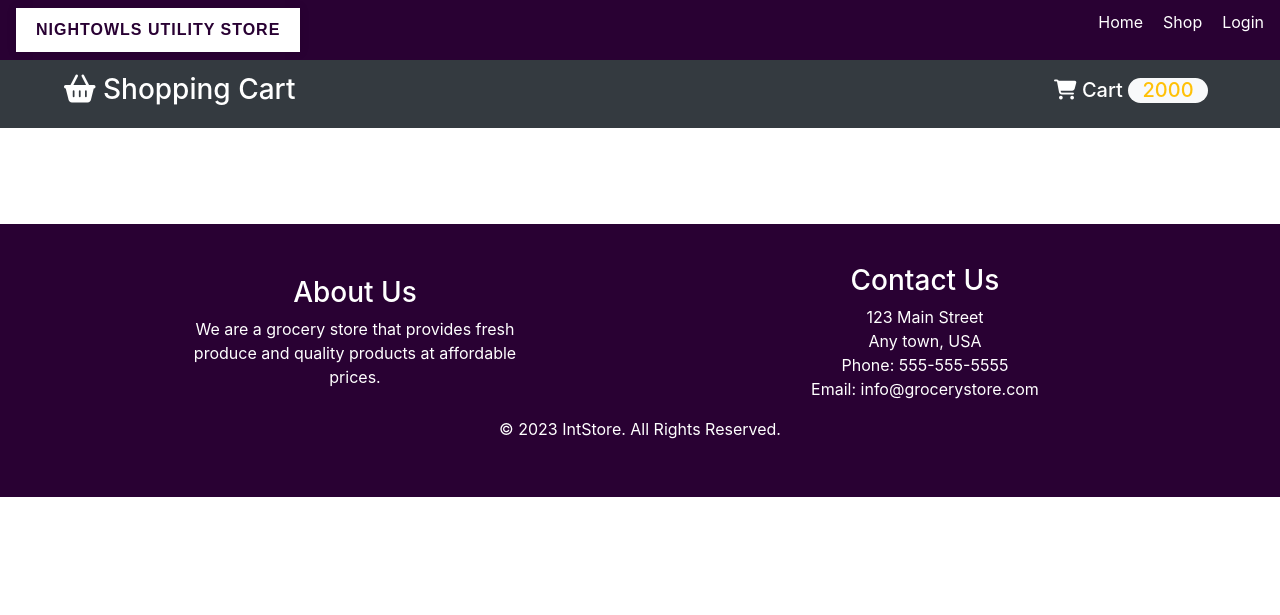
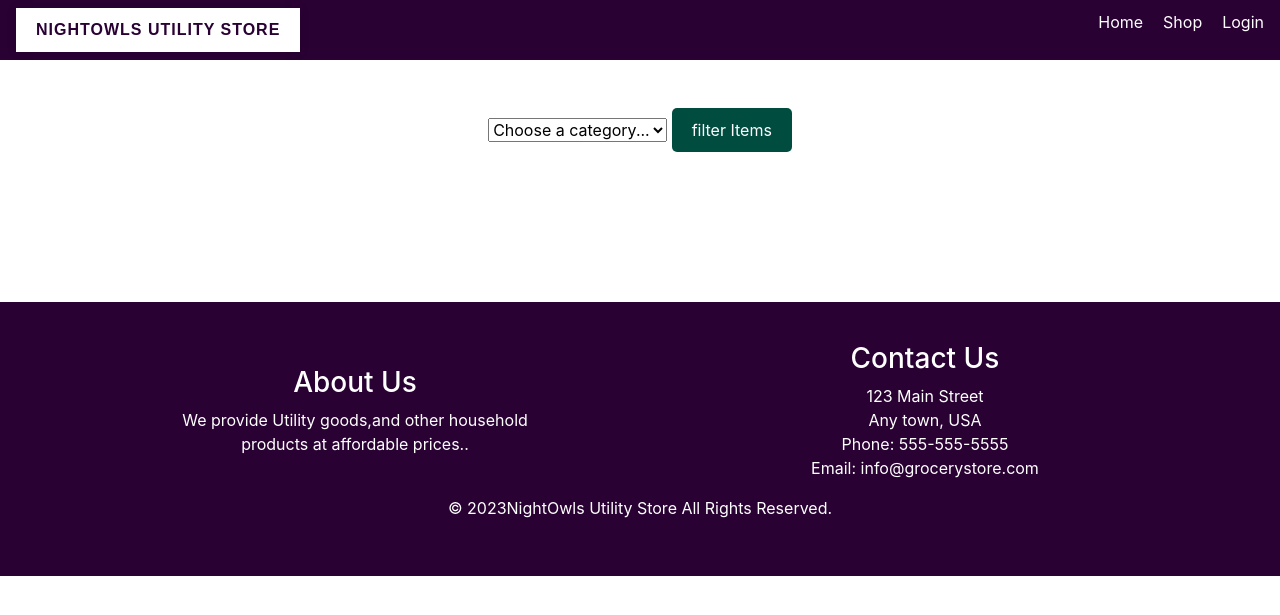
Before and after one commit to AfkRohan/PHP-Project, a PHP site: page /shop.php in a window 1280 px wide. Shown: the top 615 px of the page. Run offline with PHP 8.4, Linux system fonts and the light colour scheme; data that the repository does not hold is empty.

Commit message:
Filter created

```diff
--- a/PHP/header.php
+++ /dev/null
@@ -1,51 +0,0 @@
-
-<header id="header">
-    <nav class="navbar navbar-expand-lg navbar-dark bg-dark">
-        <a href="shop.php" class="navbar-brand">
-            <h3 class="px-5">
-                <i class="fas fa-shopping-basket"></i> Shopping Cart
-            </h3>
-        </a>
-        <button class="navbar-toggler"
-                type="button"
-                data-toggle="collapse"
-                data-target = "#navbarNavAltMarkup"
-                aria-controls="navbarNavAltMarkup"
-                aria-expanded="false"
-                aria-label="Toggle navigation"
-        >
-            <span class="navbar-toggler-icon"></span>
-        </button>
-
-        <div class="collapse navbar-collapse" id="navbarNavAltMarkup">
-            <div class="mr-auto"></div>
-            <div class="navbar-nav">
-                <a href="cart.php" class="nav-item nav-link active">
-                    <h5 class="px-5 cart">
-                        <i class="fas fa-shopping-cart"></i> Cart
-                        <?php
-
-                        if (isset($_SESSION['cart'])){
-                            echo("Cart Set ");
-//                        } else {
-//                            echo("Cart not Set ");
-//                        }
-                            echo($_SESSION['cart']);
-//                            $count = count($_SESSION['cart']);
-//                            if(is_array($value) || is_countable($value)){
-//                                $count = count($value);
-//                            }
-                            echo "<span id=\"cart_count\" class=\"text-warning bg-light\">10</span>";
-//                            echo "<span id=\"cart_count\" class=\"text-warning bg-light\">$count</span>";
-                        }else{
-                            echo "<span id=\"cart_count\" class=\"text-warning bg-light\">2000</span>";
-                        }
-
-                        ?>
-                    </h5>
-                </a>
-            </div>
-        </div>
-
-    </nav>
-</header>
--- a/checkout.php
+++ b/checkout.php
@@ -40,7 +40,7 @@
             redirectIfNotLoggedIn();
 
             //$errors=[];
-            global $pdo;
+
             $ProductAddedBy = "Admin";
 
             // Autofilling logged in customer's info
@@ -146,7 +146,7 @@
             <div class="row">
               <div class="col-md-4">
                 <h3>About Us</h3>
-                <p>We are a grocery store that provides fresh produce and quality products at affordable prices.</p>
+                <p>We provide Utility goods,and other household products at affordable prices..</p>
               </div>
               <div class="col-md-4">
                 <h3>Contact Us</h3>
@@ -156,7 +156,7 @@
           </div>
           <div class="footer-bottom">
             <div class="container">
-              <p>&copy; 2023 IntStore. All Rights Reserved.</p>
+              <p>&copy; 2023NightOwls Utility Store All Rights Reserved.</p>
             </div>
           </div>
         </footer>
--- a/login.php
+++ b/login.php
@@ -95,7 +95,7 @@
             <div class="row">
               <div class="col-md-4">
                 <h3>About Us</h3>
-                <p>We are a grocery store that provides fresh produce and quality products at affordable prices.</p>
+                <p>We provide Utility goods,and other household products at affordable prices..</p>
               </div>
               <div class="col-md-4">
                 <h3>Contact Us</h3>
@@ -106,7 +106,7 @@
           </div>
           <div class="footer-bottom">
             <div class="container">
-              <p>&copy; 2023 IntStore. All Rights Reserved.</p>
+              <p>&copy; 2023NightOwls Utility Store All Rights Reserved.</p>
             </div>
           </div>
         </footer>
--- a/logout.php
+++ /dev/null
@@ -1,5 +0,0 @@
-<?php
-    require_once("functions.inc.php");
-    logout();
-    redirectIfNotLoggedIn();
-?>
--- a/payment.php
+++ b/payment.php
@@ -39,7 +39,7 @@
             require_once("functions.inc.php");
             redirectIfNotLoggedIn();
             $errors=[];
-            global $pdo;
+
             $ProductAddedBy = "Admin";
             $cid = $_SESSION["CID"];
             if($_SERVER["REQUEST_METHOD"]=="POST") {
@@ -169,7 +169,7 @@
             <div class="row">
               <div class="col-md-4">
                 <h3>About Us</h3>
-                <p>We are a grocery store that provides fresh produce and quality products at affordable prices.</p>
+                <p>We provide Utility goods,and other household products at affordable prices..</p>
               </div>
               <div class="col-md-4">
                 <h3>Contact Us</h3>
@@ -179,7 +179,7 @@
           </div>
           <div class="footer-bottom">
             <div class="container">
-              <p>&copy; 2023 IntStore. All Rights Reserved.</p>
+              <p>&copy; 2023NightOwls Utility Store All Rights Reserved.</p>
             </div>
           </div>
         </footer>
--- a/shop.php
+++ b/shop.php
@@ -3,11 +3,12 @@
     require_once ('./PHP/component.php');
     require_once('db/db_conn.php');
 
-
-//    $database = new CreateDb("intstoredb", "products");
+    if($_SERVER['REQUEST_METHOD']=='GET'){
+        if(isset($_POST['filter']))
+            $_POST['filter']=="";
+    }
 
     if (isset($_POST['add'])){
-        /// print_r($_POST['product_id']);
         if(isset($_SESSION['cart'])){
 
             $item_array_id = array_column($_SESSION['cart'], "product_id");
@@ -36,8 +37,6 @@
             echo($_SESSION['cart']);
         }
     }
-
-
 ?>
 
 
@@ -85,17 +84,42 @@
             </ul>
         </nav>
 
-        <?php require_once ("php/header.php"); ?>
+
         <div class="container">
             <div class="row text-center py-5">
+             <form method='post' action ="<?php echo $_SERVER['PHP_SELF']; ?>" >
+            <select name='filter' class="form-select form-select-lg mb-3" id='filter'>
+            <option value='' selected>  Choose a category... </option>
+            <option value='2'> Electronics </option>
+            <option value='3'> Utensil </option>
+            <option value='4'> Beverages </option>
+            <option value='5'> Bakery </option>
+            <option value='6'> Dairy </option>
+            <option value='7'> Stationary </option>
+            <option value='1'> Ready to eat </option>
+            </select>
+            <button type='submit' > filter Items </button>
+            </form>
+        </div>
+            <div class="row text-center py-5">
                 <?php
-                global $pdo;
+                if(isset($_POST['filter']) && $_POST['filter']!=""){
+                    $filter = $_POST['filter'];
+                    $stmt = $pdo->prepare("SELECT * FROM Products WHERE Categories_CategoryID=:id");
+                    $stmt->execute(['id' => $filter]);
+
+                while($row=$stmt->fetch()){
+                   new Component($row['Pname'], $row['Price'],$row['ProductDescription'] ,$row['ProductImageUrl'], $row['ProductID']);
+                }
+
+                }
+                else{
                 $stmt = $pdo->query("SELECT * FROM products");
 
                 while($row=$stmt->fetch()){
                    new Component($row['Pname'], $row['Price'],$row['ProductDescription'] ,$row['ProductImageUrl'], $row['ProductID']);
                 }
-
+                 }
                 ?>
             </div>
         </div>
@@ -106,7 +130,7 @@
             <div class="row">
               <div class="col-md-4">
                 <h3>About Us</h3>
-                <p>We are a grocery store that provides fresh produce and quality products at affordable prices.</p>
+                <p>We provide Utility goods,and other household products at affordable prices..</p>
               </div>
               <div class="col-md-4">
                 <h3>Contact Us</h3>
@@ -116,7 +140,7 @@
           </div>
           <div class="footer-bottom">
             <div class="container">
-              <p>&copy; 2023 IntStore. All Rights Reserved.</p>
+              <p>&copy; 2023NightOwls Utility Store All Rights Reserved.</p>
             </div>
           </div>
         </footer>
--- a/thanks.php
+++ b/thanks.php
@@ -37,7 +37,7 @@
         <?php
             require_once("functions.inc.php");
             redirectIfNotLoggedIn();
-            global $pdo;
+
             $ProductAddedBy = "Admin";
             $cid = $_SESSION["CID"];
             $stmt = $pdo->prepare("SELECT * FROM Customer WHERE CID=:id");
@@ -55,7 +55,7 @@
             <div class="row">
               <div class="col-md-4">
                 <h3>About Us</h3>
-                <p>We are a grocery store that provides fresh produce and quality products at affordable prices.</p>
+                <p>We provide Utility goods,and other household products at affordable prices..</p>
               </div>
               <div class="col-md-4">
                 <h3>Contact Us</h3>
@@ -65,7 +65,7 @@
           </div>
           <div class="footer-bottom">
             <div class="container">
-              <p>&copy; 2023 IntStore. All Rights Reserved.</p>
+              <p>&copy; 2023NightOwls Utility Store All Rights Reserved.</p>
             </div>
           </div>
         </footer>
```
Also changed, not shown: about.php (deleted, +0 -60 lines), cart.php (+5 -5 lines), contact.php (deleted, +0 -61 lines), index.php (+5 -6 lines), product.php (+8 -6 lines), register.php (+4 -5 lines), delete.php (deleted).
